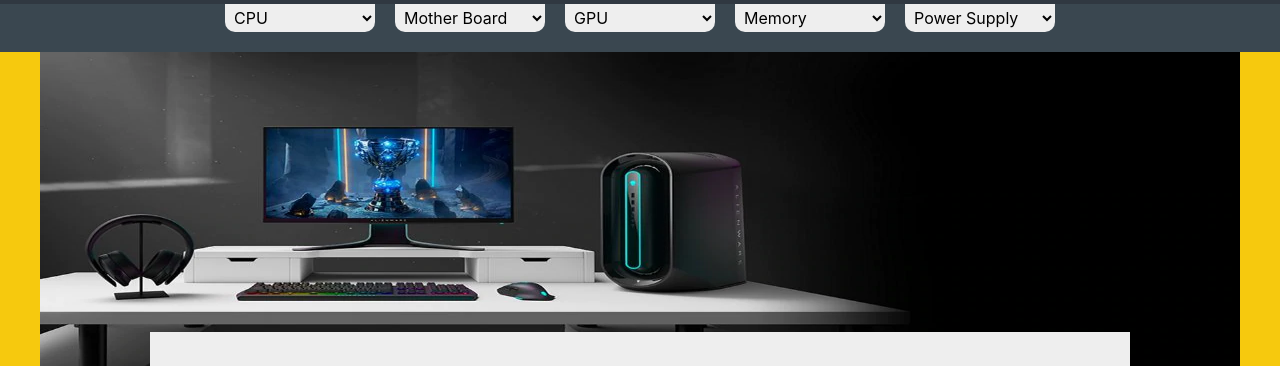
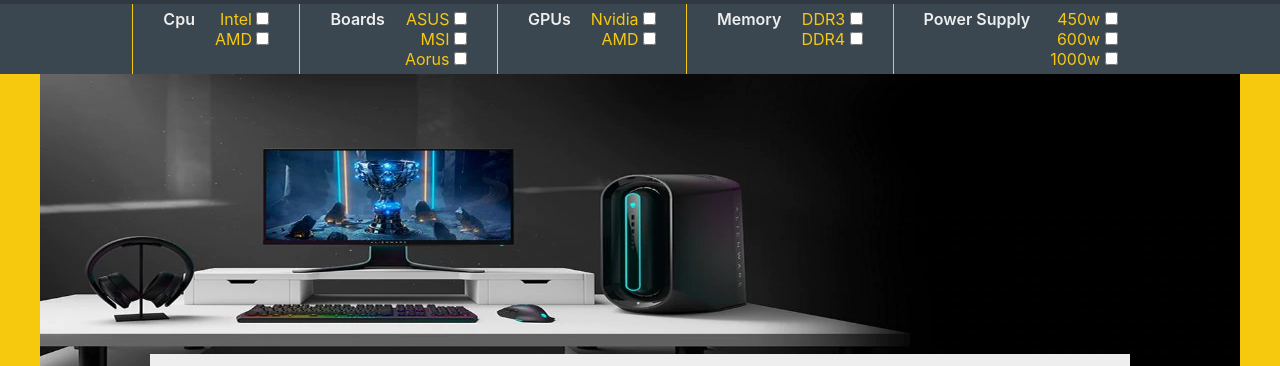
Before and after one commit to Mrdaniel01/store-project, a plain HTML site: page index.html in a window 1280 px wide. Shown: the part 56-422 px from the top of the page. Drawn offline with Linux system fonts and the light colour scheme.

Commit message:
[UPDATE]checkbox filter home

```diff
--- a/css/style.css
+++ b/css/style.css
@@ -91,6 +91,7 @@ body {
   padding: 15px;
   margin: 0 auto;
   text-align: center;
+  cursor: pointer;
 }
 .header__button img {
   width: 25px;
@@ -101,7 +102,7 @@ body {
 }
 
 .header__button img:hover {
-  transform: scale(1.1);
+  transform: scale(1.2);
 }
 
 /*_____________________ FILTERS*/
@@ -111,25 +112,33 @@ body {
   width: 100%;
   display: flex;
   justify-content: center;
+  color: var(--secon-main);
+
+}
+.filter__nav--category {
+  color: var(--clear);
+  font-weight: 600;
+
 }
 
-.filter__nav select{
-  margin: 0 10px 20px 10px;
-  background-color: var(--clear);
-  border: none;
-  width: 150px;
-  padding:3px 5px;
-  border-radius: 0  0 10px 10px;
+
+.filter__nav ul{
+  list-style: none;
+  display: flex;
+  justify-content: space-between;
+  padding:  5px 20px;
+  border-left: 1px solid var(--secon-main);
 }
 
-.filter__nav select:hover{
+.filter__nav ul:hover{
   background-color: var(--main-dark);
-  color: var(--clear);
-  font-weight: 600;
+
 }
-
-.filter__nav select:focus {
-  outline: 2px solid var(--secon-main);
+.filter__nav ul li {
+  display: flex;
+  flex-direction: column;
+  align-items: flex-end;
+  margin: 0 10px;
 }
 
 /*______________ HERO CONTAINER*/
@@ -574,6 +583,7 @@ body {
   right: 100px;
   z-index: 10;
   visibility: hidden;
+  animation: .5s;
 }
 
 .cart__title {
@@ -595,6 +605,7 @@ body {
   color: var(--clear);
   border-radius: 0 0 20px 20px;
   background-color: var(--secon-dark);
+  cursor: pointer;
 }
 
 .cart__item{
--- a/index.html
+++ b/index.html
@@ -28,40 +28,86 @@
 
 
 	 </header>
-	 		<!-- NAVEGADOR -->
+			 <!-- NAVEGADOR -->
+
+
 	 <nav class="filter__nav">
-		<select class="filter__cpu" name="cpu" id="">
-			<option value="">CPU</option>
-			<option value="">AMD</option>
-			<option value="">Intel</option>
-		</select>
+		<ul>
+			<li>
+				<label class="filter__nav--category" for="">Cpu</label>
+			</li>
+			<li >
+				<label for="Intel">Intel
+					<input type="checkbox" name="intel" id="">
+				</label>
+				<label for="amd">AMD
+					<input type="checkbox" name="amd" id="">
+				</label>
+			</li>
+		</ul>
 
-		<select class="filter__board" name="board" id="">
-			<option value="">Mother Board</option>
-			<option value="">Asus</option>
-			<option value="">MSI</option>
-			<option value="">Zotac</option>
-			<option value="">Aorus</option>
-		</select>
 
-		<select class="filter__gpu" name="grafica" id="">
-			<option value="">GPU</option>
-			<option value="">AMD</option>
-			<option value="">Nvidia</option>
-		</select>
+		<ul>
+			<li>
+				<label class="filter__nav--category" for="">Boards</label>
+			</li>
+			<li>
+				<label for="asus">ASUS
+					<input type="checkbox" name="asus" id="">
+				</label>
+				<label for="msi">MSI
+					<input type="checkbox" name="amd" id="">
+				</label>
+				<label for="aorus">Aorus
+					<input type="checkbox" name="aorus" id="">
+				</label>
+			</li>
+		</ul>
 
-		<select class="filter__memory" name="memoria" id="">
-			<option value="">Memory</option>
-			<option value="">DDR3</option>
-			<option value="">DDR4</option>
-		</select>
+		<ul>
+			<li>
+				<label class="filter__nav--category" for="">GPUs</label>
+			</li>
+			<li>
+				<label for="nvidia">Nvidia
+					<input type="checkbox" name="nvidia" id="">
+				</label>
+				<label for="amd-gpu">AMD
+					<input type="checkbox" name="amd-gpu" id="">
+				</label>
+			</li>
+		</ul>
 
-		<select class="filter__ps" name="fuente" id="">
-			<option value="">Power Supply</option>
-			<option value="">+450W</option>
-			<option value="">+600W</option>
-			<option value="">+1000W</option>
-		</select>
+		<ul>
+			<li>
+				<label class="filter__nav--category" for="">Memory</label>
+			</li>
+			<li>
+				<label for="ddr3">DDR3
+					<input type="checkbox" name="ddr3" id="">
+				</label>
+				<label for="ddr4">DDR4
+					<input type="checkbox" name="ddr4" id="">
+				</label>
+			</li>
+		</ul>
+
+		<ul>
+			<li>
+				<label class="filter__nav--category" for="">Power Supply</label>
+			</li>
+			<li>
+				<label for="450w">450w
+					<input type="checkbox" name="450w" id="">
+				</label>
+				<label for="600w">600w
+					<input type="checkbox" name="600w" id="">
+				</label>
+				<label for="1000w">1000w
+					<input type="checkbox" name="1000w" id="">
+				</label>
+			</li>
+		</ul>
 	</nav>
 	 	<!-- SALES COMPLETE PC -->
 	<div class="hero__container">
```
